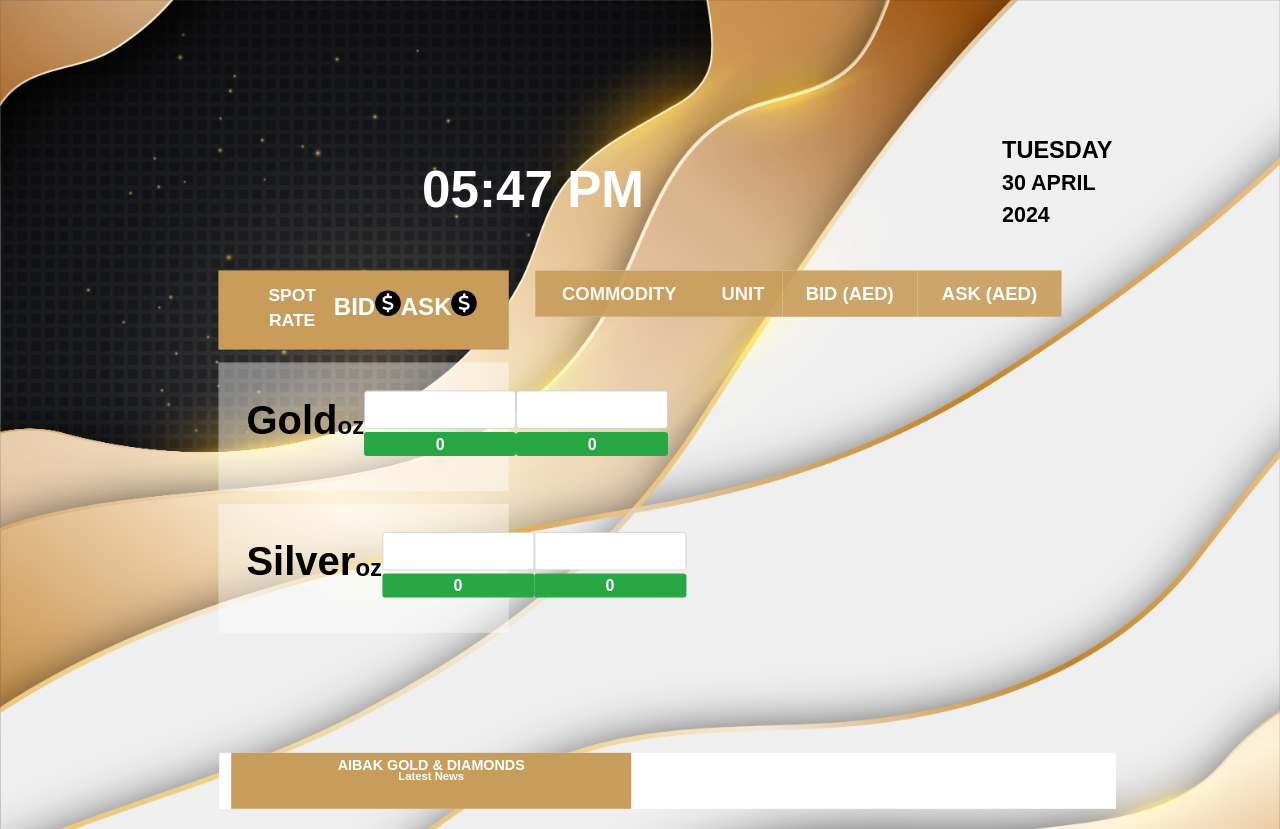
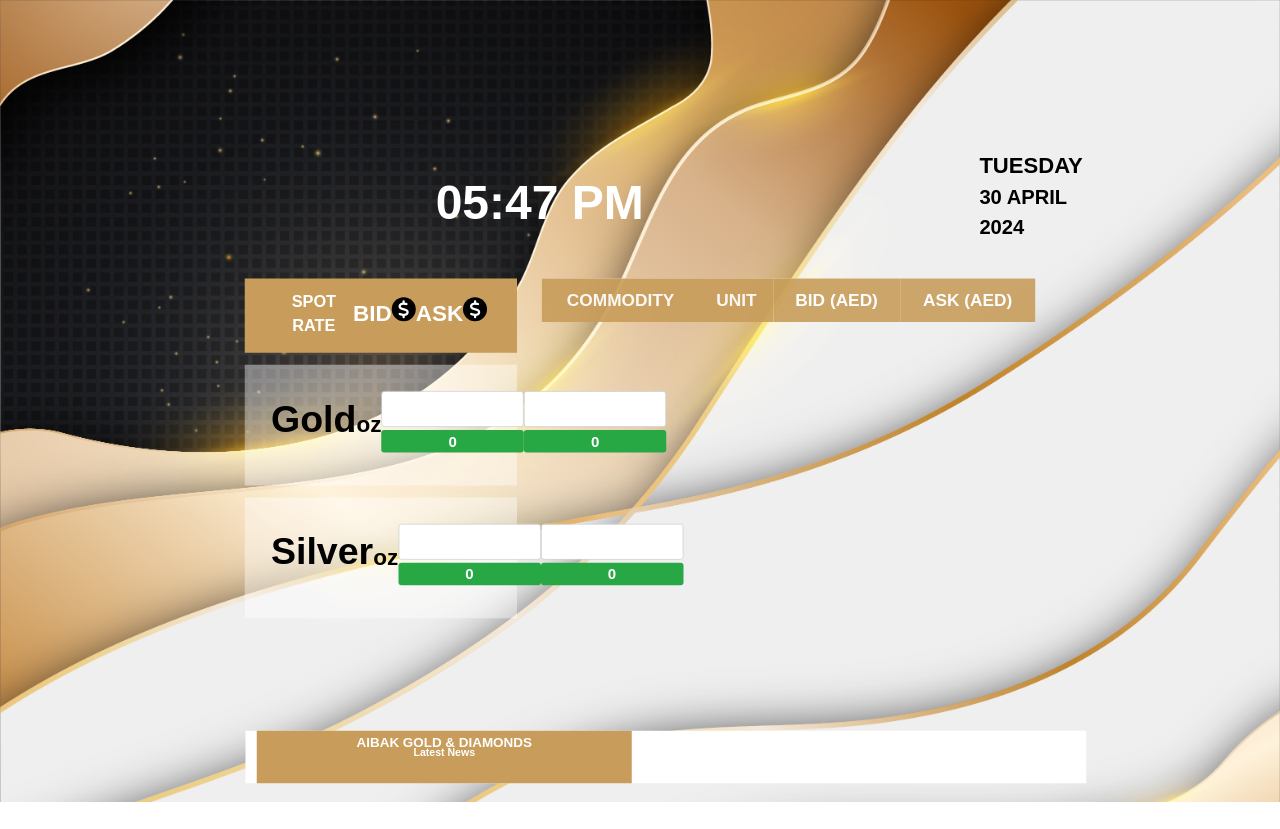
Before and after one commit to AurifyAE/aibak-tv-view, a website with bundled scripts: page index.html in a window 1280 px wide. After the commit the page ends 802 px from the top, so only its background shows below. Built offline with nearby package versions, Linux system fonts and the light colour scheme; no server answers; a script that the page names is missing; files whose address does not match are found by name.

Commit message:
Update index.html

```diff
--- a/index.html
+++ b/index.html
@@ -19,7 +19,7 @@
     @import url('https://fonts.googleapis.com/css2?family=Poppins:wght@100;200;300;400;500;600;700;800;900&display=swap');
 
     body {
-      transform: scale(0.8);
+      transform: scale(0.75);
       transform-origin:center;
       margin: 0;
       padding: 40px;
```
